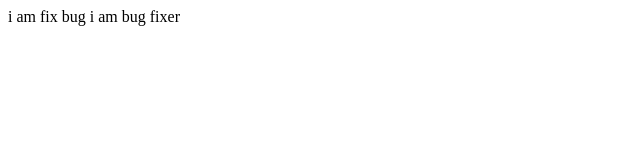
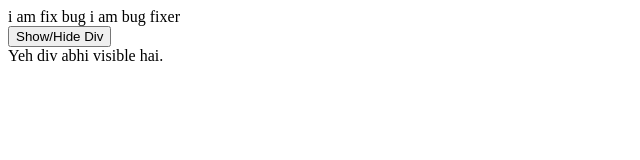
Before and after one commit to sking855/localrepo, a plain HTML site: page index.html in a window 1280 px wide. Shown: the whole page, without its empty margins (0-640 px from the left). Drawn offline with Linux system fonts and the light colour scheme.

Commit message:
I am fix button and make is dynacmic button

```diff
--- a/index.html
+++ b/index.html
@@ -9,6 +9,9 @@
     <div>
         i am fix bug i am bug fixer
     </div>
+    <button onclick="toggleDiv()">Show/Hide Div</button>
+    <div id="rama"> Yeh div abhi visible hai. </div>
+    <script> function toggleDiv() { var div = document.getElementById("rama"); if (div.style.display === "none") { div.style.display = "block"; } else { div.style.display = "none"; } } </script>
 
 </body>
 </html>
```
